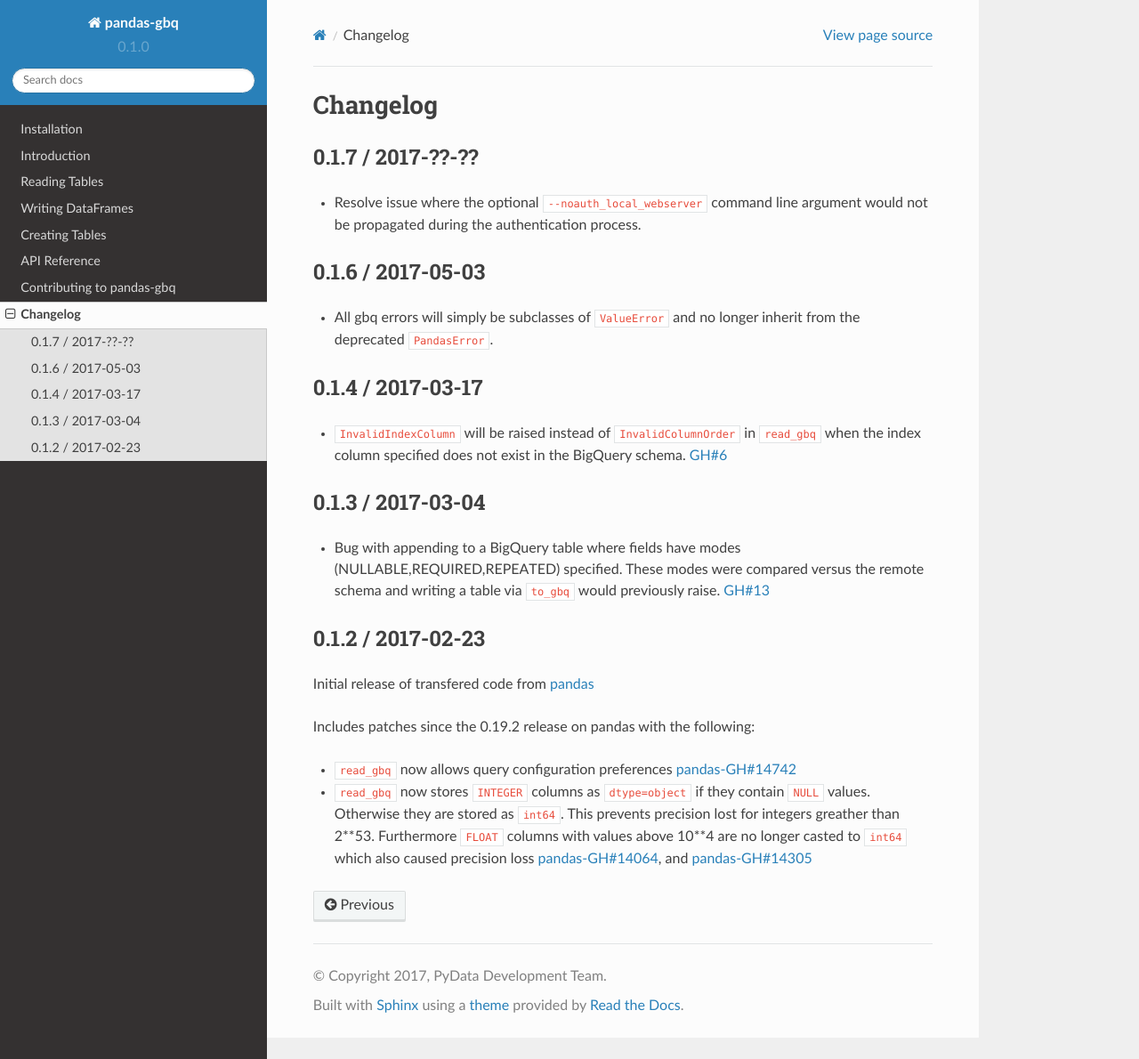
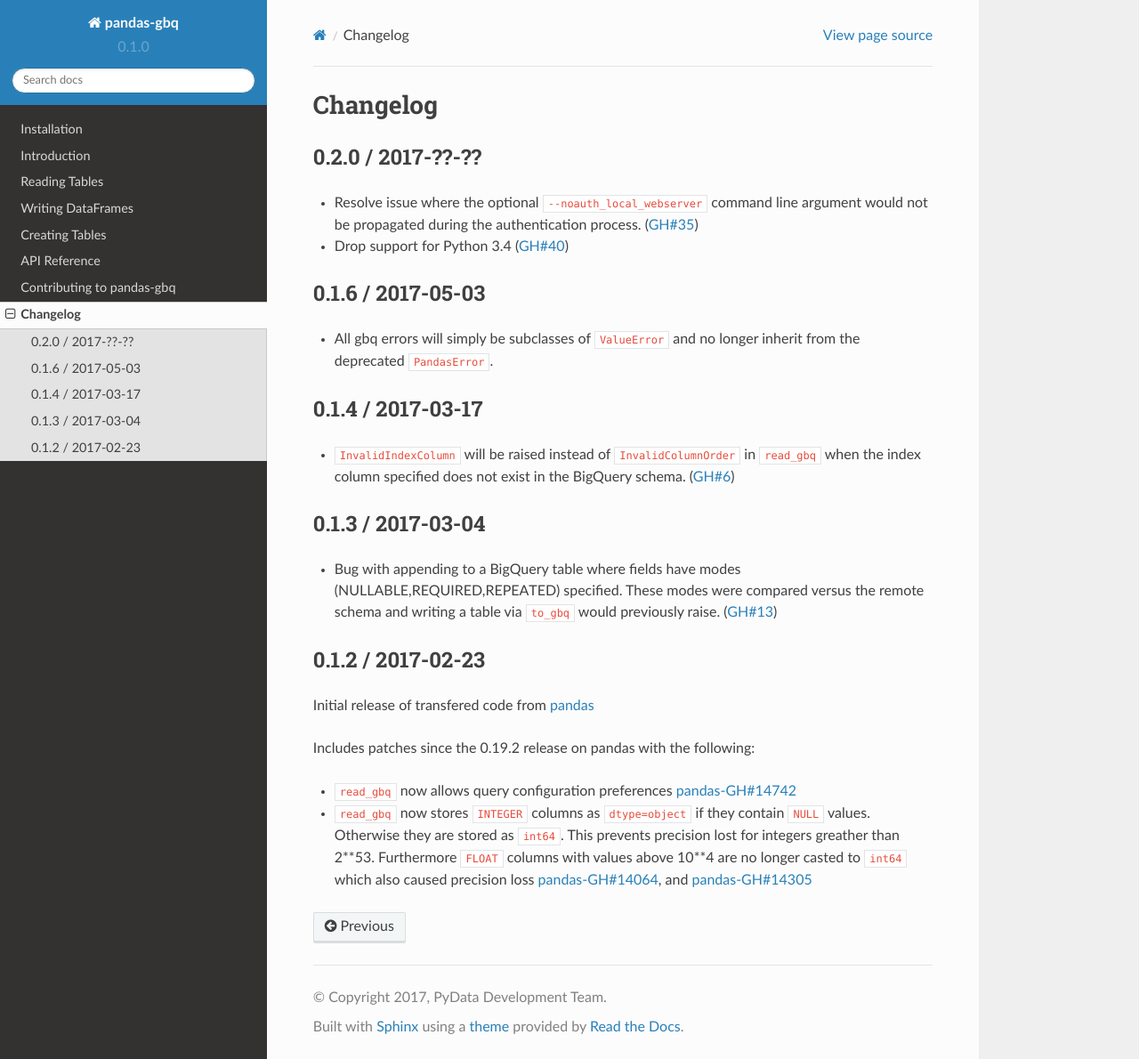
Before and after one commit to googleapis/python-bigquery-pandas, a Sphinx documentation site: the page built from docs/source/changelog.rst, in a window 1280 px wide and 1190 px high. Shown: the whole window at 89% size. Built offline with Sphinx 7.4.7 and the Read the Docs theme 2.0.0, drawn with Linux system fonts in a browser that asks for light colours.

Commit message:
COMPAT: drop 3.4 support (#40)
TST: drop 3.4, add 3.6/0.20.1 to config matrix

PEP setup.py

```diff
--- a/docs/source/changelog.rst
+++ b/docs/source/changelog.rst
@@ -1,10 +1,11 @@
 Changelog
 =========
 
-0.1.7 / 2017-??-??
+0.2.0 / 2017-??-??
 ------------------
 
-- Resolve issue where the optional ``--noauth_local_webserver`` command line argument would not be propagated during the authentication process.
+- Resolve issue where the optional ``--noauth_local_webserver`` command line argument would not be propagated during the authentication process. (:issue:`35`)
+- Drop support for Python 3.4 (:issue:`40`)
 
 0.1.6 / 2017-05-03
 ------------------
@@ -14,12 +15,12 @@
 0.1.4 / 2017-03-17
 ------------------
 
-- ``InvalidIndexColumn`` will be raised instead of ``InvalidColumnOrder`` in ``read_gbq`` when the index column specified does not exist in the BigQuery schema. :issue:`6`
+- ``InvalidIndexColumn`` will be raised instead of ``InvalidColumnOrder`` in ``read_gbq`` when the index column specified does not exist in the BigQuery schema. (:issue:`6`)
 
 0.1.3 / 2017-03-04
 ------------------
 
-- Bug with appending to a BigQuery table where fields have modes (NULLABLE,REQUIRED,REPEATED) specified. These modes were compared versus the remote schema and writing a table via ``to_gbq`` would previously raise. :issue:`13`
+- Bug with appending to a BigQuery table where fields have modes (NULLABLE,REQUIRED,REPEATED) specified. These modes were compared versus the remote schema and writing a table via ``to_gbq`` would previously raise. (:issue:`13`)
 
 0.1.2 / 2017-02-23
 ------------------
```
Also changed, not shown: setup.py (+4 -4 lines), .travis.yml, 8 other files.
